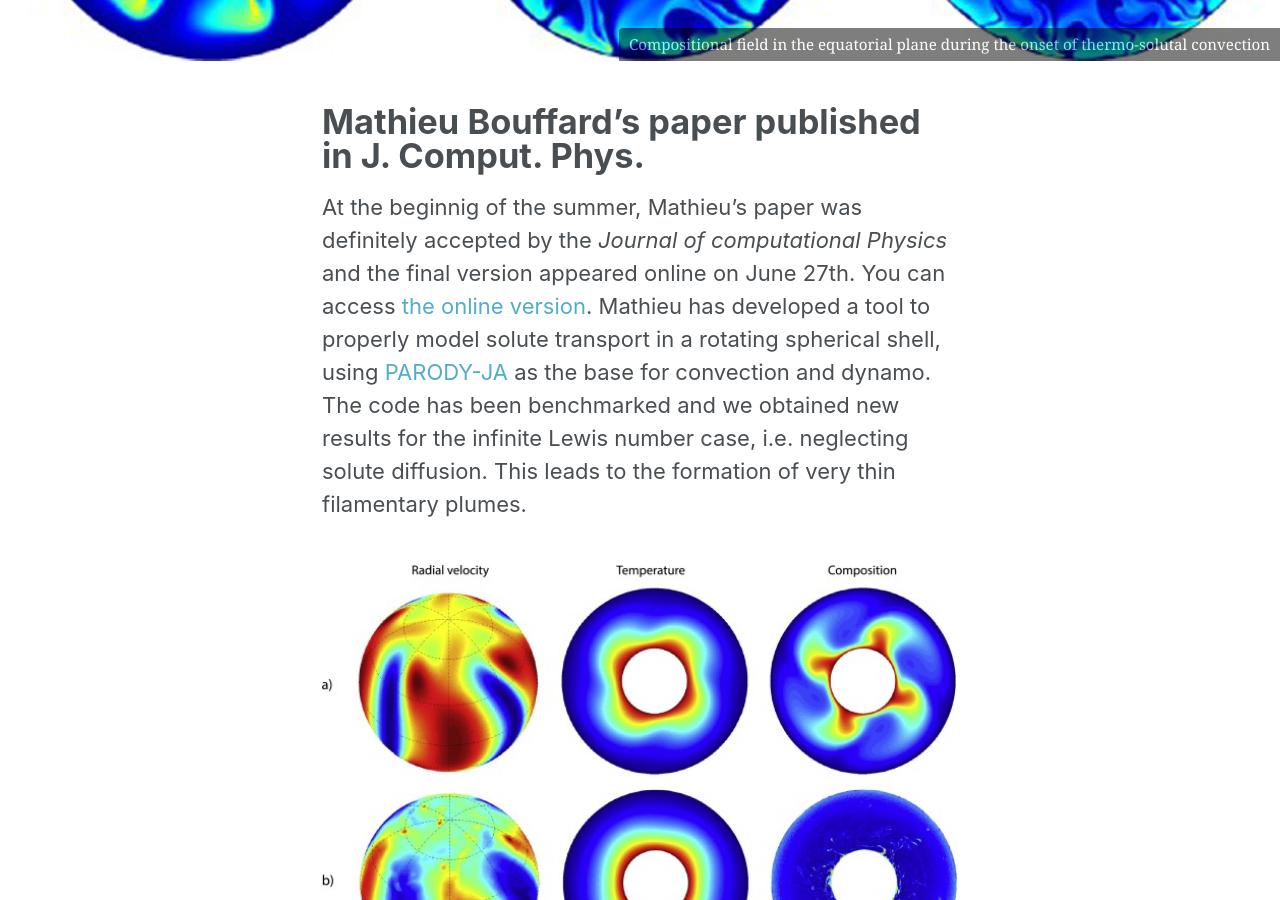
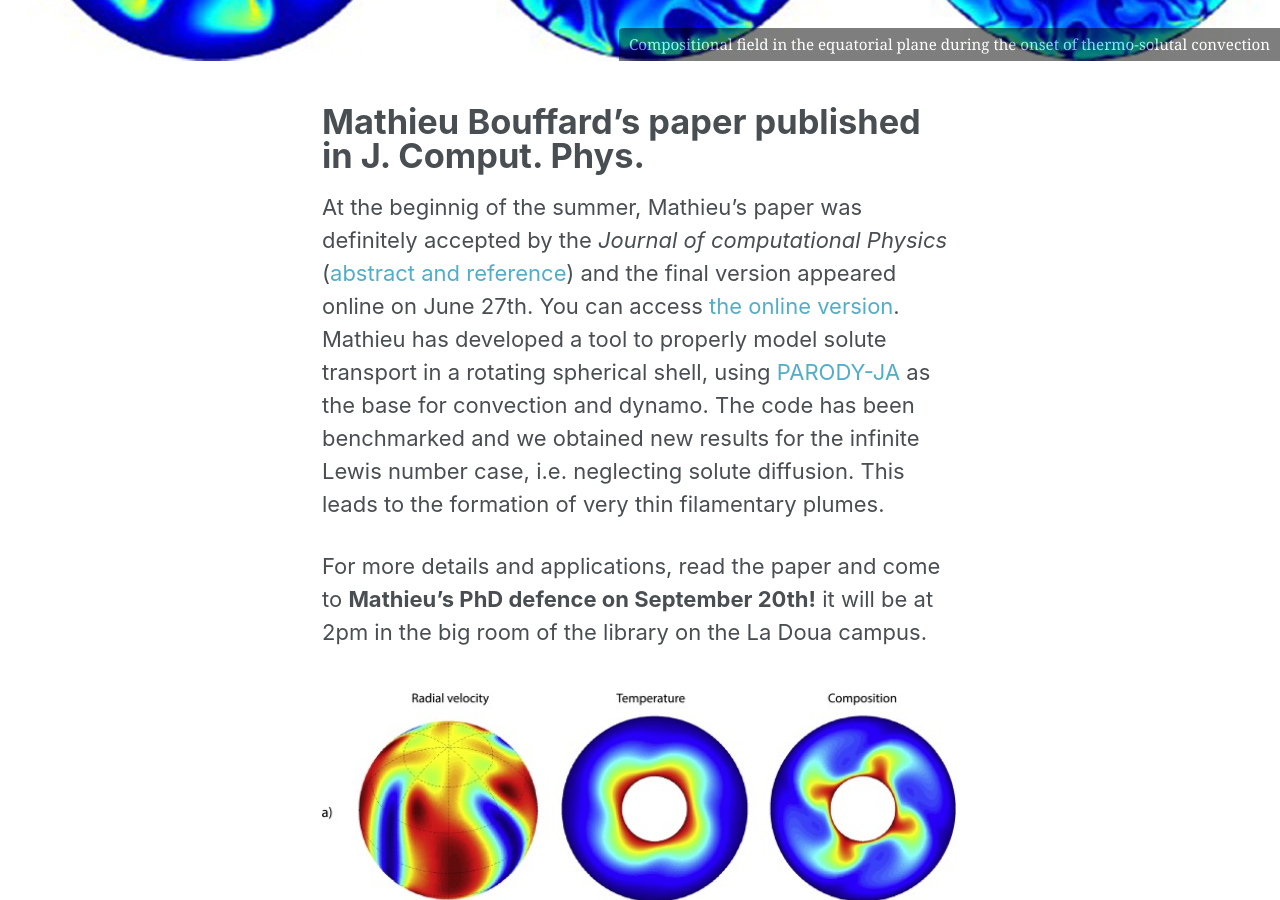
Before and after one commit to labrosse/labrosse.github.io, a Jekyll site: the page built from _posts/2017-08-30-Mathieu-Bouffard-Paper-published.md, in a window 1280 px wide and 900 px high, scrolled down 438 px. Built offline with Jekyll 4.4.1, drawn with Linux system fonts in a browser that asks for light colours.

Commit message:
added a link to Mathieu's abstract

```diff
--- a/_posts/2017-08-30-Mathieu-Bouffard-Paper-published.md
+++ b/_posts/2017-08-30-Mathieu-Bouffard-Paper-published.md
@@ -9,7 +9,9 @@ header:
 date: 2017-08-30
 ---
 
-At the beginnig of the summer, Mathieu's paper was definitely accepted by the *Journal of computational Physics* and the final version appeared online on June 27th. You can access [the online version](http://www.sciencedirect.com/science/article/pii/S0021999117304734#fg0090). Mathieu has developed a tool to properly model solute transport in a rotating spherical shell, using [PARODY-JA](http://www.ipgp.fr/~aubert/Julien_Aubert,_Geodynamo,_IPG_Paris/Software.html) as the base for convection and dynamo. The code has been benchmarked and we obtained new results for the infinite Lewis number case, i.e. neglecting solute diffusion. This leads to the formation of very thin filamentary plumes.
+At the beginnig of the summer, Mathieu's paper was definitely accepted by the *Journal of computational Physics* ([abstract and reference](https://labrosse.github.io/publications_abstracts/#Bouffard_etal2017)) and the final version appeared online on June 27th. You can access [the online version](http://www.sciencedirect.com/science/article/pii/S0021999117304734#fg0090). Mathieu has developed a tool to properly model solute transport in a rotating spherical shell, using [PARODY-JA](http://www.ipgp.fr/~aubert/Julien_Aubert,_Geodynamo,_IPG_Paris/Software.html) as the base for convection and dynamo. The code has been benchmarked and we obtained new results for the infinite Lewis number case, i.e. neglecting solute diffusion. This leads to the formation of very thin filamentary plumes.
+
+For more details and applications, read the paper and come to **Mathieu's PhD defence on September 20th!** it will be at 2pm in the big room of the library on the La Doua campus.
 
 <figure>
   <img src="/assets/images/Bouffard-fig10.jpg" alt="Snapshots of radial velocity, temperature and composition">
```
